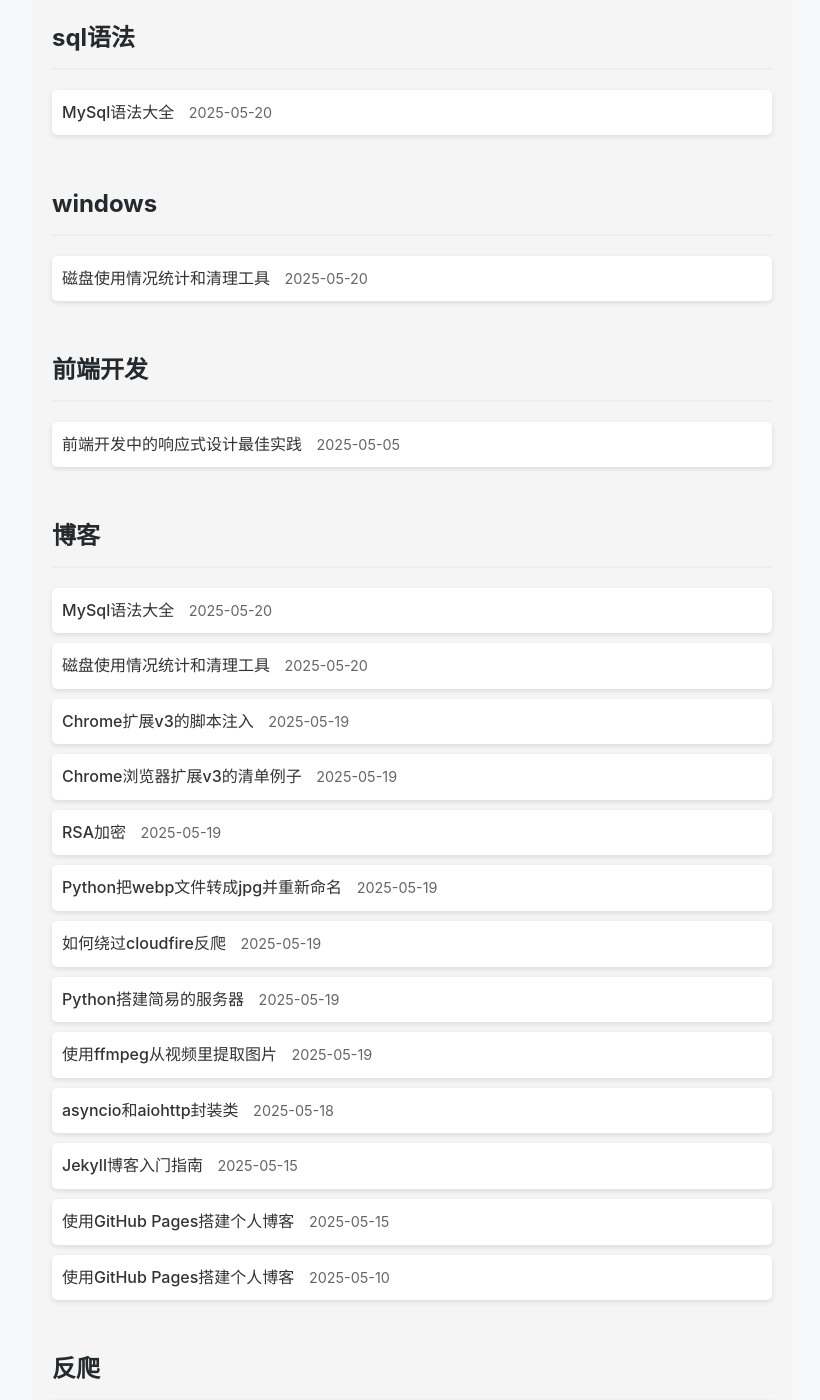
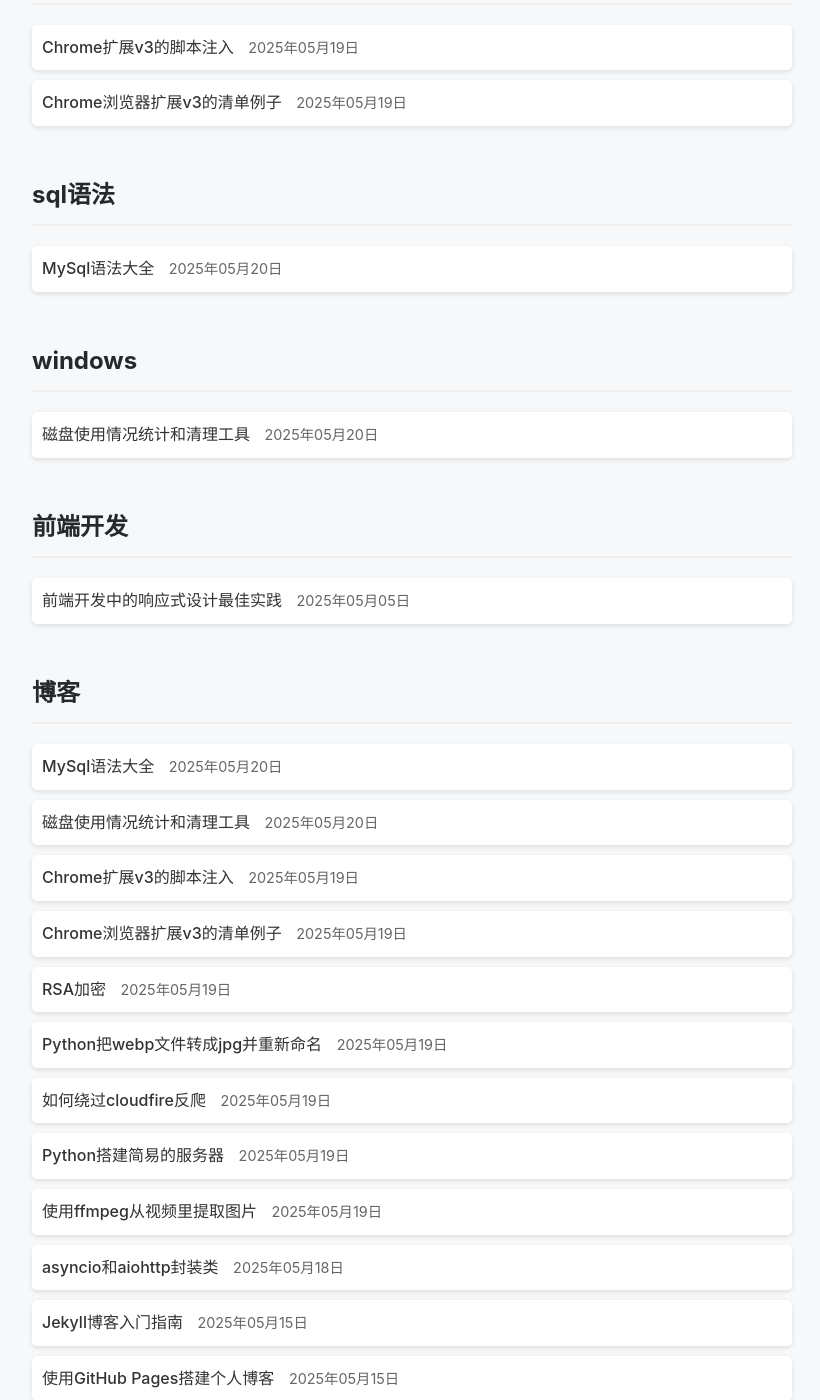
Before and after one commit to Yoncms/yoncms.github.io, a Jekyll site: the page built from tags.html, in a window 1280 px wide and 1400 px high, scrolled down 2405 px. Shown: the whole window, without its empty margins (228-1048 px from the left). Built offline with Jekyll 4.4.1, drawn with Linux system fonts in a browser that asks for light colours; some of the changed text lies outside the part shown.

Commit message:
Update tags.html

```diff
--- a/tags.html
+++ b/tags.html
@@ -10,21 +10,46 @@
   <div class="tag-cloud">
     {% assign tags_list = site.tags | sort %}
     {% for tag in tags_list %}
-      <div class="tag-section" id="{{ tag[0] | slugify }}">
+    <a href="#{{ tag[0] | slugify }}" class="tag-link">{{ tag[0] }}</a>
+    {% endfor %}
+  </div>
+
+  {% for tag in tags_list %}
+  <div id="{{ tag[0] | slugify }}" class="tag-section">
     <h2>{{ tag[0] }}</h2>
     <ul>
       {% assign posts = tag[1] | sort: 'date' | reverse %}
       {% for post in posts %}
       <li>
         <a href="{{ post.url | relative_url }}">{{ post.title }}</a>
-              <span class="post-date">{{ post.date | date: "%Y-%m-%d" }}</span>
+        <span class="post-date">{{ post.date | date: "%Y年%m月%d日" }}</span>
       </li>
       {% endfor %}
     </ul>
   </div>
   {% endfor %}
 </div>
-</div>
+
+<script>
+document.addEventListener('DOMContentLoaded', function() {
+  // 获取URL中的hash
+  const hash = window.location.hash;
+  if (hash) {
+    // 移除#号
+    const tagId = hash.substring(1);
+    // 找到对应的标签部分
+    const tagSection = document.getElementById(tagId);
+    if (tagSection) {
+      // 隐藏其他标签部分
+      document.querySelectorAll('.tag-section').forEach(section => {
+        section.style.display = 'none';
+      });
+      // 显示当前标签部分
+      tagSection.style.display = 'block';
+    }
+  }
+});
+</script>
 
 <style>
 .tags-page {
```
Lines whose indentation alone changed are shown as unchanged.
